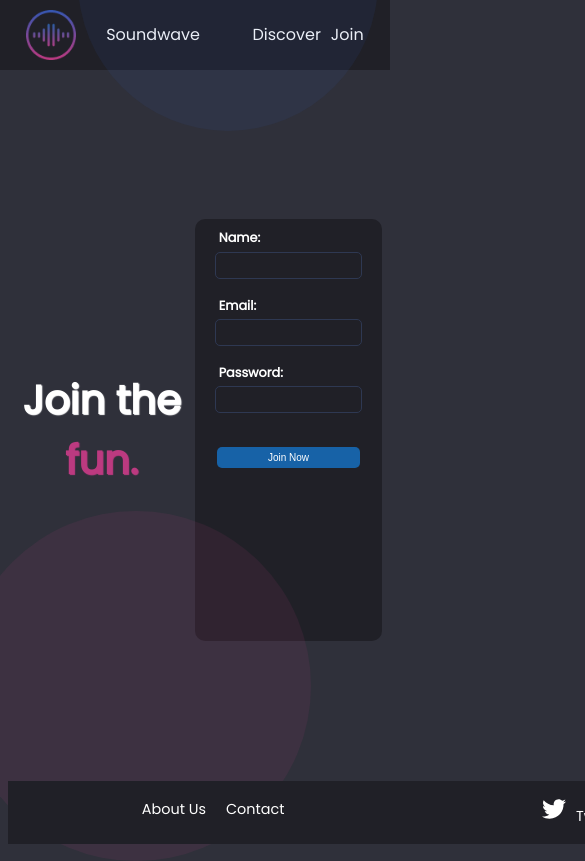
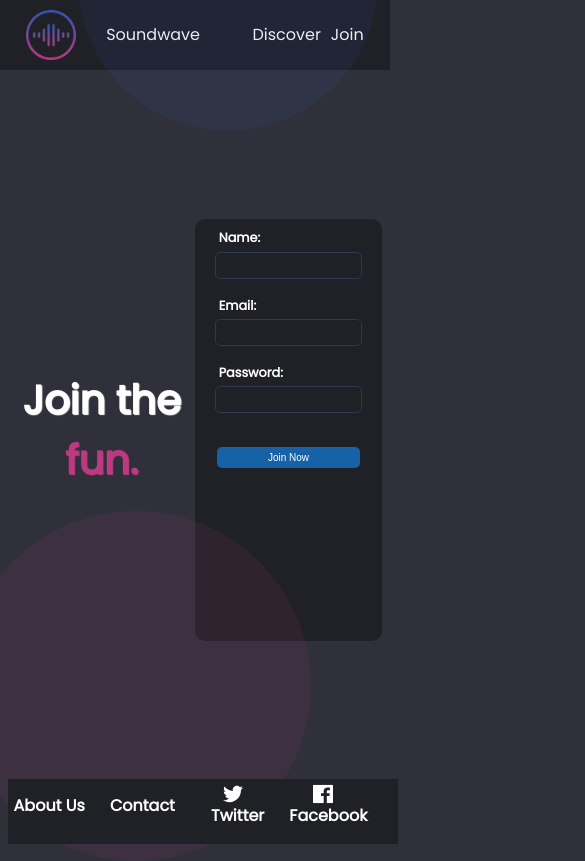
Before and after one commit to saudlari/soundWave, a React (Vite) app: page /join in a window 390 px wide. Shown: the top 861 px of the page, 585 px wide, since content can reach past the window. Built offline with nearby package versions, Linux system fonts and the light colour scheme.

Commit message:
Add Footer media query

```diff
--- a/src/components/button/Button.css
+++ b/src/components/button/Button.css
@@ -3,6 +3,7 @@
   color: white;
   font-size: 1.2rem;
   border-radius: 10px;
+  border: none;
 }
 
 .join-button:hover {
@@ -12,11 +13,9 @@
 
 .big {
   width: 95%;
-  padding: 5px ;
+  padding: 5px;
   font-size: x-small;
   border-radius: 5px;
-  border: none;
-   /*padding: 10px 20px;*/
   margin-bottom: 5vh;
   margin-top: 2vh;
 
--- a/src/components/footer/Footer.css
+++ b/src/components/footer/Footer.css
@@ -31,13 +31,44 @@ li {
 
 @media (max-width: 600px) {
 
-  li {
-    font-size: 0.9rem;
+  ul {
+    margin-block-start: 0em;
+    padding-inline-start: 0px
   }
 
-  .footer-container{
-    width: 100vh;
-      position: absolute;
-        bottom: 0;
+  li {
+    font-size: 1rem;
+    margin: 0px;
+    margin-right: 25px;
+    font-weight: bold;
+  }
+
+  .footer-list-int {
+    display: flex;
+    flex-direction: row;
+    align-items: center
+  }
+
+  .footer-list-ext {
+    display: flex;
+    flex-direction: row;
+    left: 0px;
+  }
+
+  .ext-link {
+    display: flex;
+    flex-direction: column;
+    align-items: center
+  }
+
+  .footer-container {
+    position: absolute;
+    bottom: 0;
+    padding-top: 5px;
+  }
+
+  .icon-image {
+    width: 20px;
+    height: 20px;
   }
 }
--- a/src/components/footer/Footer.jsx
+++ b/src/components/footer/Footer.jsx
@@ -15,11 +15,11 @@ function Footer() {
           </li>
         </ul>
         <ul className="footer-list-ext">
-          <li>
+          <li className="ext-link">
             <img className="icon-image" src={twitterIcon} />
             <a href="https://twitter.com/">Twitter</a>
           </li>
-          <li>
+          <li className="ext-link">
             <img className="icon-image" src={facebookIcon} />
             <a href="https://www.facebook.com">Facebook</a>
           </li>
```
